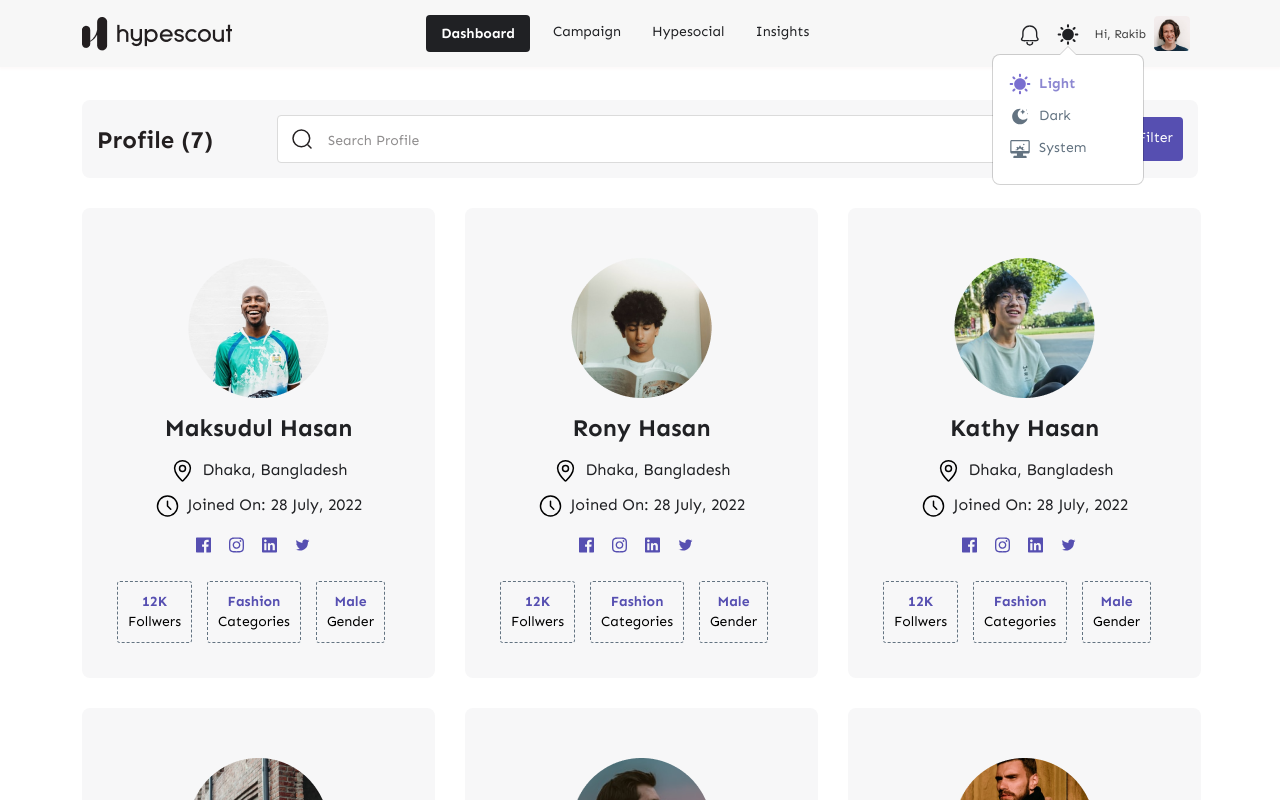
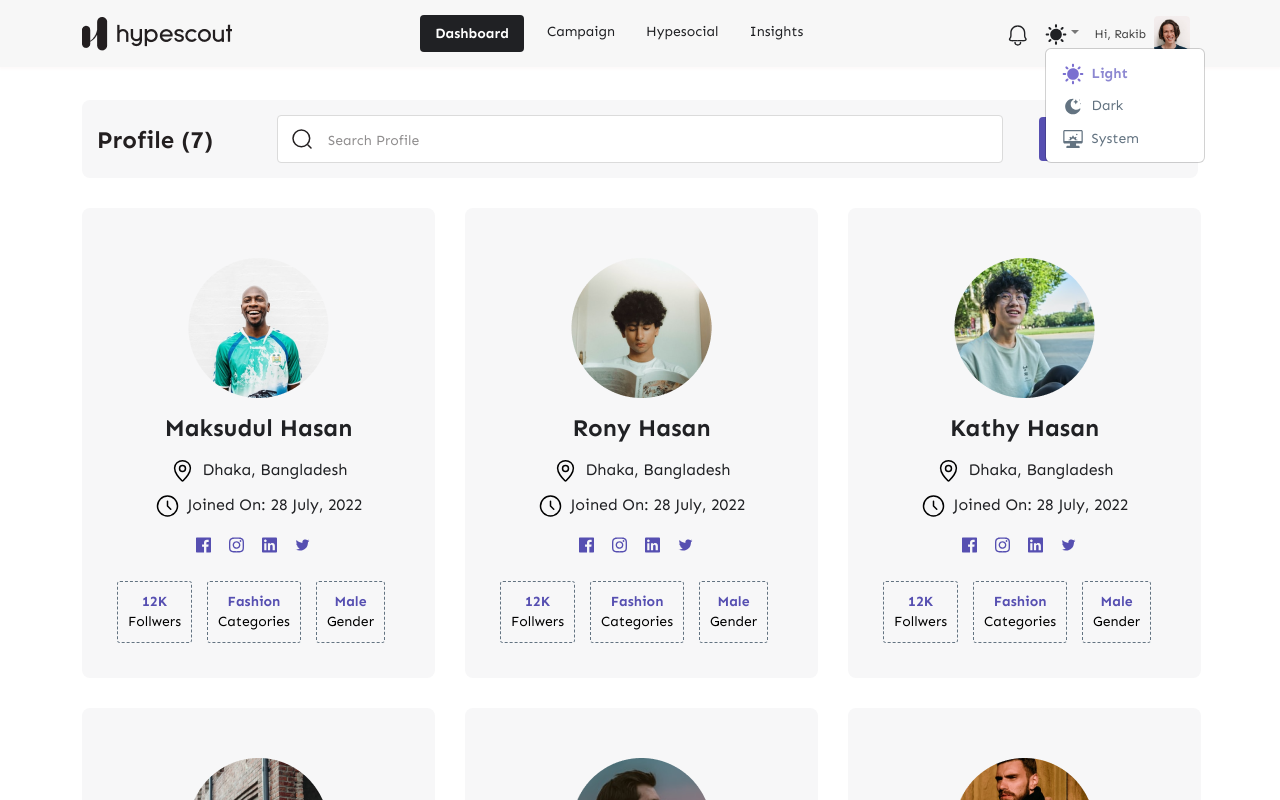
Before and after one commit to mdmaruf43/hypescout-assesment, a Next.js app: page / in a window 1280 px wide. Both pictures are taken after a click on the button 1067 px from the left and 33 px from the top of the page. Shown: the top 800 px of the page. Built offline with nearby package versions, Linux system fonts and the light colour scheme.

Commit message:
fix: toggle theme window bug fix

```diff
--- a/components/Layout/Header.tsx
+++ b/components/Layout/Header.tsx
@@ -1,7 +1,7 @@
 /* eslint-disable @next/next/no-img-element */
 import Link from "next/link";
 import React, { useEffect, useState, useRef } from "react";
-import { Container, Button} from "react-bootstrap";
+import { Container, Button, Dropdown } from "react-bootstrap";
 import Nav from "react-bootstrap/Nav";
 import Navbar from "react-bootstrap/Navbar";
 import Offcanvas from 'react-bootstrap/Offcanvas';
@@ -15,33 +15,6 @@ const Header: React.FC = () => {
     const handleClose                   = () => setShow(false);
     const handleShow                    = () => setShow(true);
     const { theme, toggleTheme }        = React.useContext(ThemeToggleContext) as ThemeContextType;
-
-    const themeTogglePopover = (
-        <Popover id="popover-basic" className={theme?.value}>
-            <Popover.Body>
-                <ul className="theme__toggle--dropdown">
-                    <li className={theme?.value === "light" ? "active" : ""}>
-                        <div className="d-flex" onClick={() => toggleTheme("light")}>
-                            <p><img src="/assets/images/icon/light2.svg" alt="icon" /></p>
-                            <p className="text">Light</p>
-                        </div>
-                    </li>
-                    <li className={theme?.value === "dark" ? "active" : ""}>
-                        <div className="d-flex" onClick={() => {toggleTheme("dark")}}>
-                            <p><img src="/assets/images/icon/dark2.svg" alt="icon" /></p>
-                            <p className="text">Dark</p>
-                        </div>
-                    </li>
-                    <li className={theme?.value === "system" ? "active" : ""}>
-                        <div className="d-flex" onClick={() => toggleTheme("system")}>
-                            <p><img src="/assets/images/icon/system.svg" alt="icon" /></p>
-                            <p className="text">System</p>
-                        </div>
-                    </li>
-                </ul>
-            </Popover.Body>
-        </Popover>
-    );
 
     return (
         <Navbar className={`header__wraper ${theme?.value}`} expand="lg" fixed="top">
@@ -65,7 +38,8 @@ const Header: React.FC = () => {
                             <img className="nofication" src="/assets/images/icon/notification.svg" alt="icon" />
                         </li>
                         <li>
-                            <OverlayTrigger trigger="click" rootCloseEvent="click" rootClose placement="bottom" overlay={themeTogglePopover}>
+                            <Dropdown>
+                                <Dropdown.Toggle id="dropdown-basic">
                                     <Button>
                                         {
                                             theme?.value === "light" ?
@@ -77,7 +51,29 @@ const Header: React.FC = () => {
                                                     <img src="/assets/images/icon/system.svg" alt="icon" />
                                         }
                                     </Button>
-                            </OverlayTrigger>
+                                </Dropdown.Toggle>
+
+                                <Dropdown.Menu className={`theme__toggle--dropdown ${theme?.value}`}>
+                                    <Dropdown.Item className={theme?.value === "light" ? "active__class" : ""}>
+                                        <div className="d-flex" onClick={() => toggleTheme("light")}>
+                                            <p><img src="/assets/images/icon/light2.svg" alt="icon" /></p>
+                                            <p className="text">Light</p>
+                                        </div>
+                                    </Dropdown.Item>
+                                    <Dropdown.Item className={theme?.value === "dark" ? "active__class" : ""}>
+                                        <div className="d-flex" onClick={() => {toggleTheme("dark")}}>
+                                            <p><img src="/assets/images/icon/dark2.svg" alt="icon" /></p>
+                                            <p className="text">Dark</p>
+                                        </div>
+                                    </Dropdown.Item>
+                                    <Dropdown.Item className={theme?.value === "system" ? "active__class" : ""}>
+                                        <div className="d-flex" onClick={() => toggleTheme("system")}>
+                                            <p><img src="/assets/images/icon/system.svg" alt="icon" /></p>
+                                            <p className="text">System</p>
+                                        </div>
+                                    </Dropdown.Item>
+                                </Dropdown.Menu>
+                            </Dropdown>
                         </li>
                         <li>
                             <img src="/assets/images/profile/headerProfile.png" alt="profileImage" />
@@ -131,13 +127,8 @@ const Header: React.FC = () => {
                             <img className="nofication" src="/assets/images/icon/notification.svg" alt="icon" />
                         </Nav.Link>
                         <Nav.Link>
-                            <OverlayTrigger
-                                trigger="click"
-                                rootClose
-                                placement="bottom"
-                                rootCloseEvent="click"
-                                overlay={themeTogglePopover}
-                            >
+                            <Dropdown>
+                                <Dropdown.Toggle id="dropdown-basic">
                                     <Button>
                                         {
                                             theme?.value === "light" ?
@@ -149,7 +140,29 @@ const Header: React.FC = () => {
                                                     <img src="/assets/images/icon/system.svg" alt="icon" />
                                         }
                                     </Button>
-                            </OverlayTrigger>
+                                </Dropdown.Toggle>
+
+                                <Dropdown.Menu className={`theme__toggle--dropdown ${theme?.value}`}>
+                                    <Dropdown.Item className={theme?.value === "light" ? "active__class" : ""}>
+                                        <div className="d-flex" onClick={() => toggleTheme("light")}>
+                                            <p><img src="/assets/images/icon/light2.svg" alt="icon" /></p>
+                                            <p className="text">Light</p>
+                                        </div>
+                                    </Dropdown.Item>
+                                    <Dropdown.Item className={theme?.value === "dark" ? "active__class" : ""}>
+                                        <div className="d-flex" onClick={() => {toggleTheme("dark")}}>
+                                            <p><img src="/assets/images/icon/dark2.svg" alt="icon" /></p>
+                                            <p className="text">Dark</p>
+                                        </div>
+                                    </Dropdown.Item>
+                                    <Dropdown.Item className={theme?.value === "system" ? "active__class" : ""}>
+                                        <div className="d-flex" onClick={() => toggleTheme("system")}>
+                                            <p><img src="/assets/images/icon/system.svg" alt="icon" /></p>
+                                            <p className="text">System</p>
+                                        </div>
+                                    </Dropdown.Item>
+                                </Dropdown.Menu>
+                            </Dropdown>
                         </Nav.Link>
                         <Link href="/" passHref>
                             <Nav.Link>
--- a/styles/sass/layouts/_header.scss
+++ b/styles/sass/layouts/_header.scss
@@ -129,16 +129,15 @@
 		}
 	}
 }
-.popover {
+.theme__toggle--dropdown {
 	&.dark {
 		background-color: $light-dark-bg;
 	}
-	.popover-body {
-		width: 150px;
-		.theme__toggle--dropdown {
-			li {
-				margin-bottom: 8px;
-				&.active {
+	a {
+		&:hover {
+			background-color: transparent;
+		}
+		&.active__class {
 			img {
 				filter: invert(30%) sepia(31%) saturate(5466%) hue-rotate(202deg) brightness(85%) contrast(90%);
 			}
@@ -166,5 +165,12 @@
 		}
 	}
 }
+.popover {
+	&.dark {
+		background-color: $light-dark-bg;
+	}
+	.popover-body {
+		width: 150px;
+
 	}
 }
```
Lines whose indentation alone changed are shown as unchanged.
